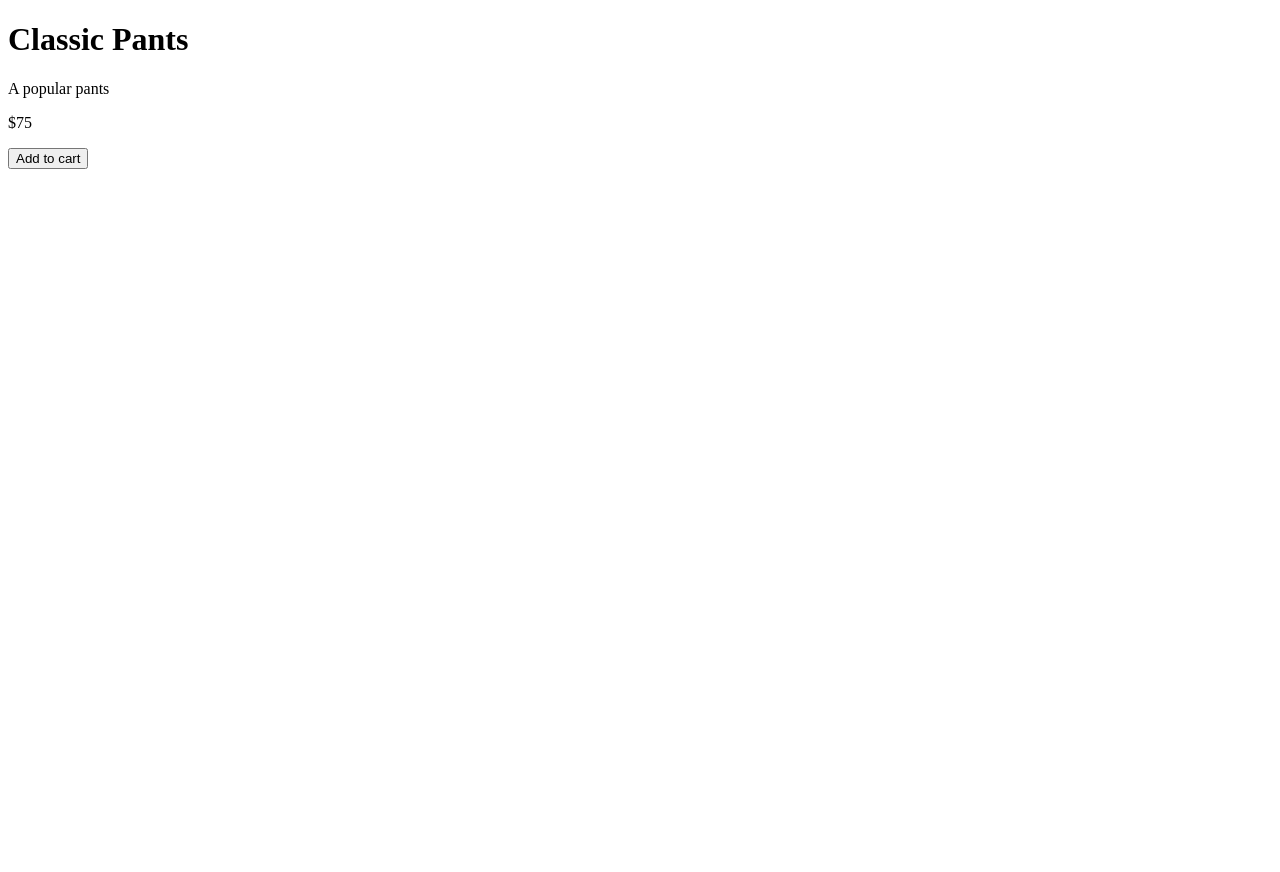
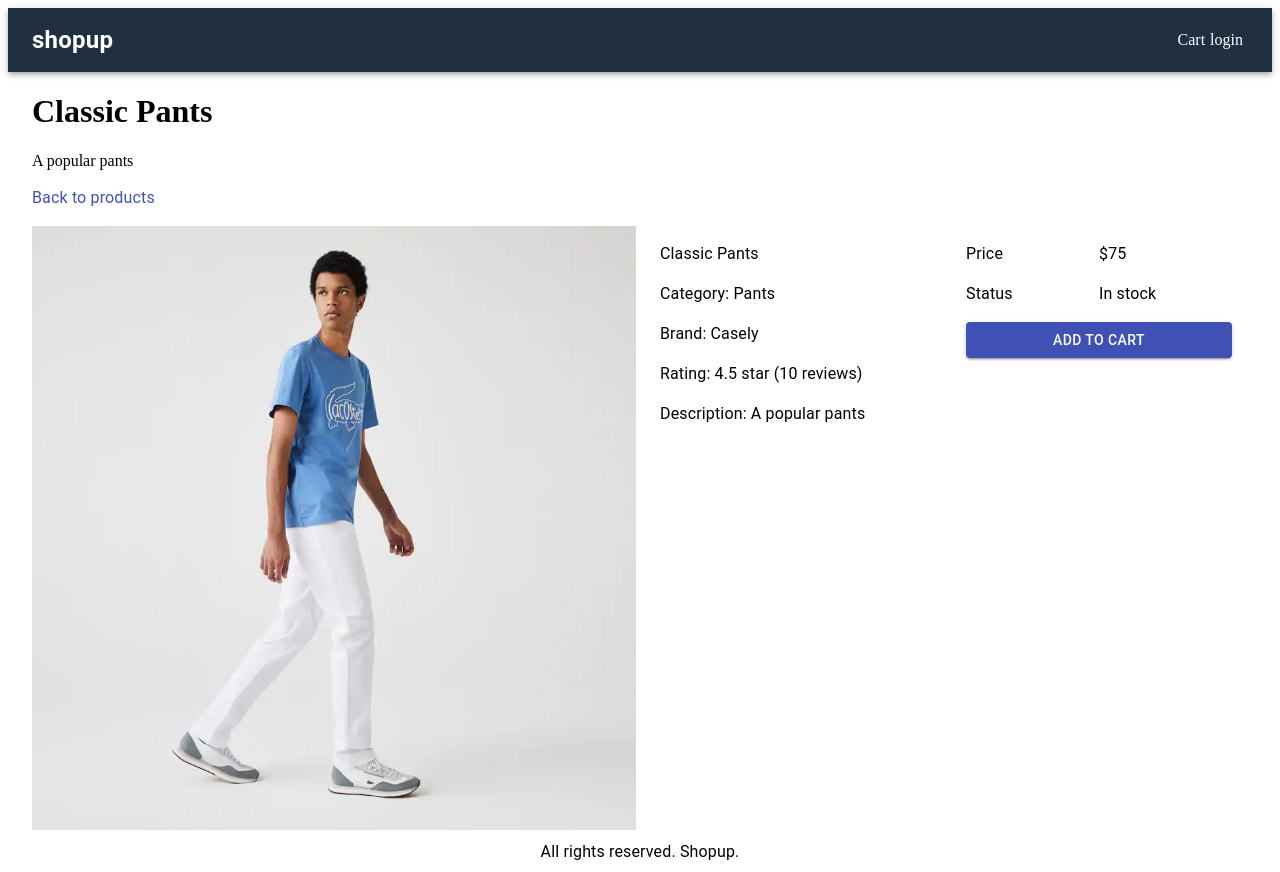
Before and after one commit to Sahil811/Shopup, a Next.js app: page /product/classic-pants in a window 1280 px wide. Before the commit the page ends 800 px from the top, so only its background shows below. Built offline with nearby package versions, Linux system fonts and the light colour scheme.

Commit message:
main: product details screen intial setup

```diff
--- a/components/Layout.js
+++ b/components/Layout.js
@@ -10,13 +10,14 @@
 import useStyles from "../utils/styles.js";
 import NextLink from "next/link";
 
-export default function Layout({ children }) {
+export default function Layout({ title, description, children }) {
   const classes = useStyles();
 
   return (
     <div>
       <Head>
-        <title>shopup</title>
+        <title>{title ? `${title} - Shopup` : "Shopup"}</title>
+        {description && <meta name="description" content={description} />}
       </Head>
 
       <AppBar position="static" className={classes.navbar}>
@@ -27,7 +28,9 @@
             </Link>
           </NextLink>
 
-          <div className={classes.grow}>
+          <div className={classes.grow}></div>
+
+          <div>
             <NextLink href="/cart" passHref>
               <Link className={classes.link}>Cart</Link>
             </NextLink>
--- a/pages/product/[slug].js
+++ b/pages/product/[slug].js
@@ -1,8 +1,22 @@
 import React from "react";
 import { useRouter } from "next/router";
+import NextLink from "next/link";
+import Image from "next/image";
+import {
+  Link,
+  Grid,
+  List,
+  ListItem,
+  Typography,
+  Button,
+} from "@material-ui/core";
+import Layout from "../../components/Layout";
 import data from "../../utils/data";
+import useStyles from "../../utils/styles";
 
 export default function ProductScreen() {
+  const classes = useStyles();
+
   const router = useRouter();
   const { slug } = router.query;
   const product = data.products.find((p) => p.slug === slug);
@@ -12,11 +26,88 @@
   }
 
   return (
-    <div>
-      <h1>{product.name}</h1>
-      <p>{product.description}</p>
-      <p>{`$${product.price}`}</p>
-      <button>Add to cart</button>
-    </div>
+    <Layout title={product.name} description={product.description}>
+      <div className={classes.section}>
+        <h1>{product.name}</h1>
+        <p>{product.description}</p>
+        <p>
+          <NextLink href="/product">
+            <Link>
+              <Typography>Back to products</Typography>
+            </Link>
+          </NextLink>
+        </p>
+      </div>
+
+      <Grid container spacing={1}>
+        <Grid item md={6} xs={12}>
+          <Image
+            src={product.image}
+            alt={product.name}
+            width={640}
+            height={640}
+            layout="responsive"
+          />
+        </Grid>
+
+        <Grid item md={3} xs={12}>
+          <List>
+            <ListItem>
+              <Typography component="h1">{product.name}</Typography>
+            </ListItem>
+            <ListItem>
+              <Typography>Category: {product.category}</Typography>
+            </ListItem>
+            <ListItem>
+              <Typography>Brand: {product.brand}</Typography>
+            </ListItem>
+            <ListItem>
+              <Typography>
+                Rating: {product.rating} star ({product.numReviews} reviews)
+              </Typography>
+            </ListItem>
+            <ListItem>
+              <Typography>Description: {product.description}</Typography>
+            </ListItem>
+          </List>
+        </Grid>
+
+        <Grid item md={3} xs={12}>
+          <List>
+            <ListItem>
+              <Grid container>
+                <Grid item xs={6}>
+                  <Typography>Price</Typography>
+                </Grid>
+
+                <Grid item xs={6}>
+                  <Typography>{`$${product.price}`}</Typography>
+                </Grid>
+              </Grid>
+            </ListItem>
+
+            <ListItem>
+              <Grid container>
+                <Grid item xs={6}>
+                  <Typography>Status</Typography>
+                </Grid>
+
+                <Grid item xs={6}>
+                  <Typography>
+                    {product.countInStock > 0 ? "In stock" : "Unavailable"}
+                  </Typography>
+                </Grid>
+              </Grid>
+            </ListItem>
+
+            <ListItem>
+              <Button fullWidth variant="contained" color="primary">
+                Add to cart
+              </Button>
+            </ListItem>
+          </List>
+        </Grid>
+      </Grid>
+    </Layout>
   );
 }
--- a/utils/styles.js
+++ b/utils/styles.js
@@ -18,12 +18,18 @@
   link: {
     color: "#ffffff",
     textDecoration: "none",
+    marginRight: 5,
   },
   main: {
     minHeight: "80vh",
   },
   footer: {
+    marginTop: 10,
     textAlign: "center",
+  },
+  section: {
+    marginTop: 10,
+    marginBottom: 10,
   },
 });
 
```
